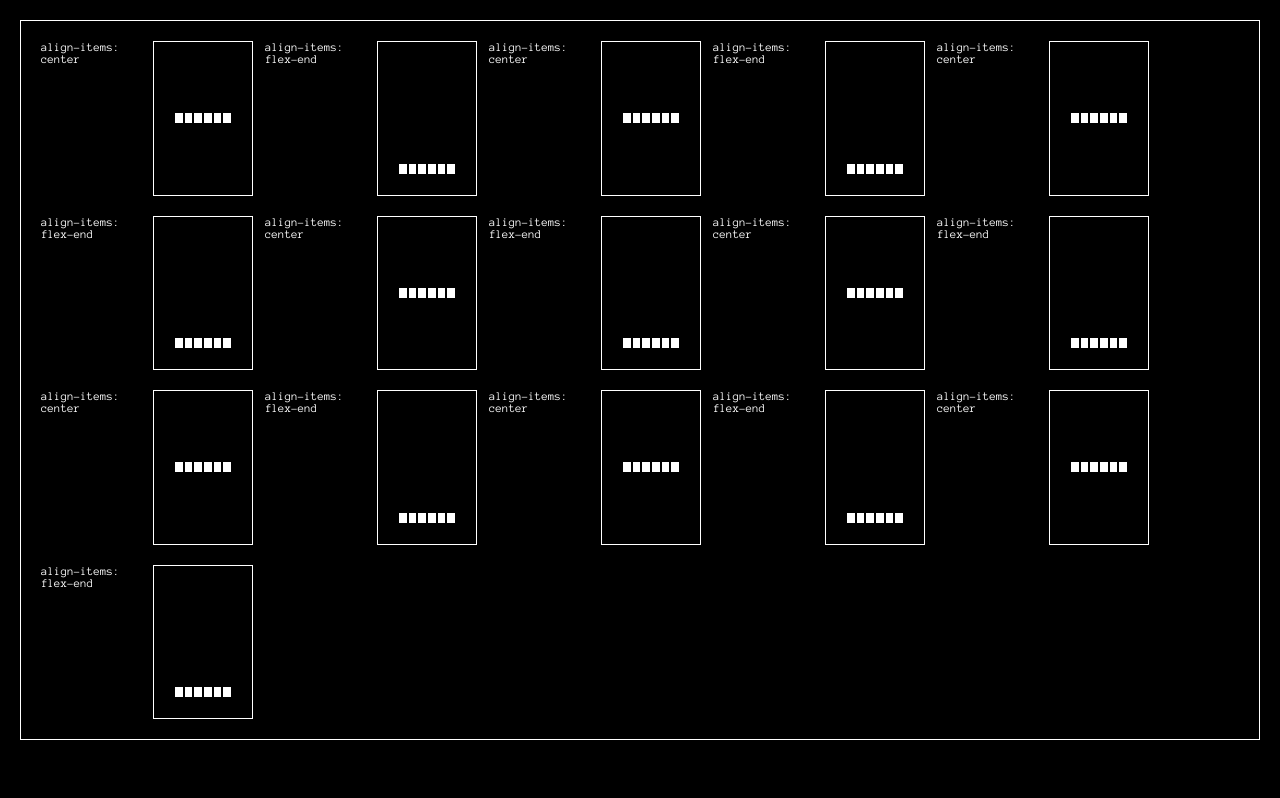
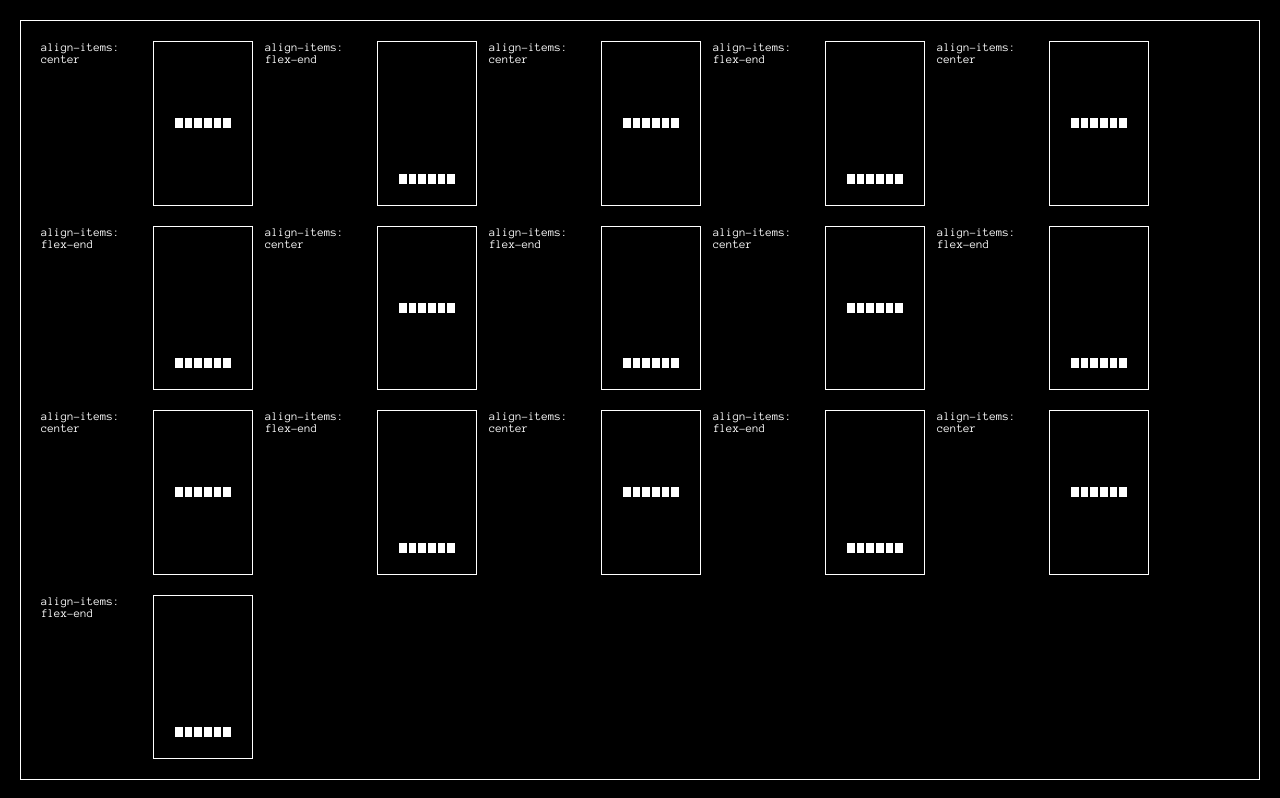
Before and after one commit to lanelps/web_elements, a React app: page / in a window 1280 px wide. Built offline with nearby package versions, Linux system fonts and the light colour scheme.

Commit message:
smooth scrolling

```diff
--- a/src/client/styles.css
+++ b/src/client/styles.css
@@ -10,7 +10,7 @@ body {
   background: black;
   color: white;
   font-size: 12px;
-  /* overflow-x: hidden; */
+  scroll-behavior: smooth;
   overflow-y: hidden;
 }
 
@@ -19,7 +19,7 @@ body {
   overflow-y: scroll;
   margin: 20px;
   padding: 20px;
-  height: calc(100vh - 80px);
+  height: calc(100vh - 40px);
 
   display: grid;
   grid-column-gap: 1rem;
```
